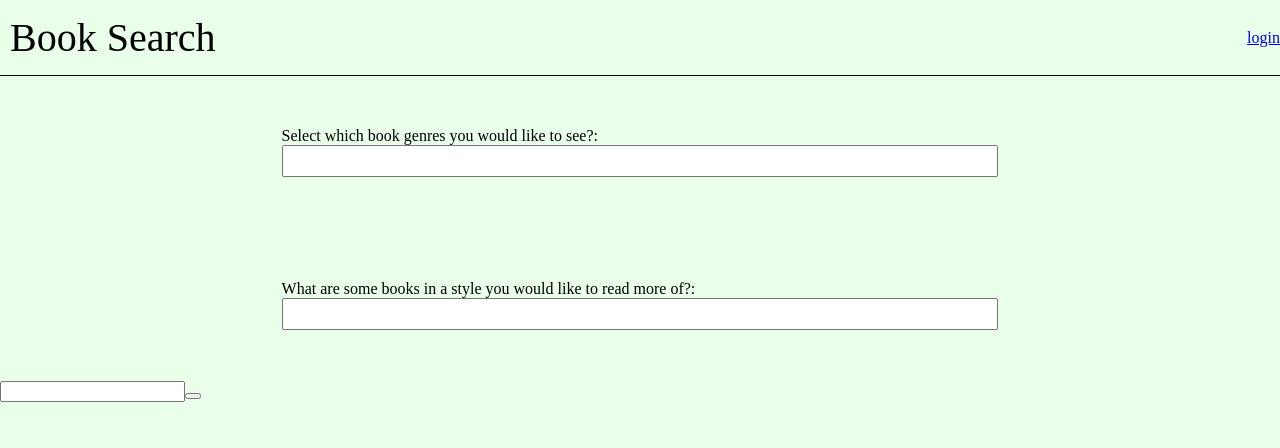
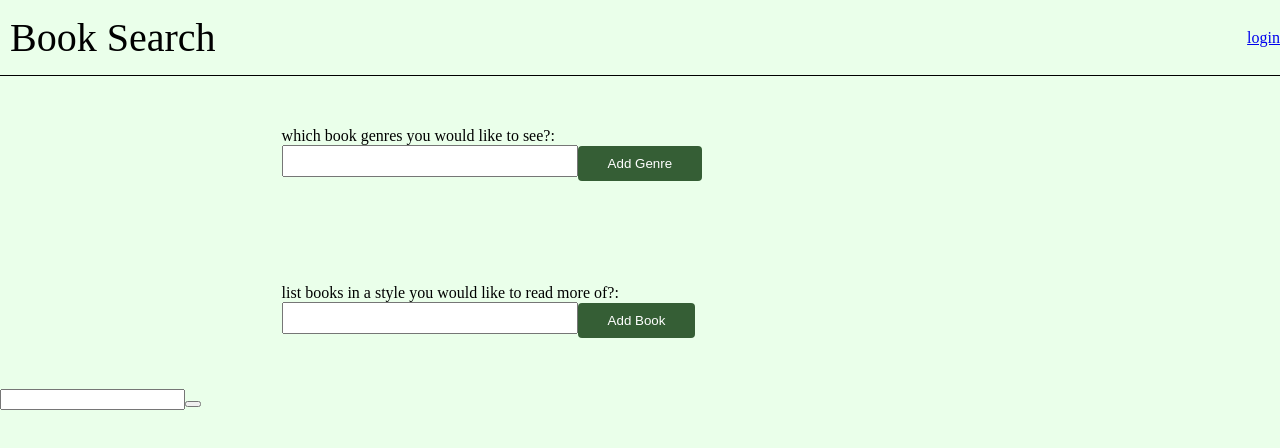
Before and after one commit to SpencerHitchcock05/Book-App, a React app in the folder client/: page / in a window 1280 px wide. Shown: the top 448 px of the page. Built offline with nearby package versions, Linux system fonts and the light colour scheme; the HTML template or start-up script is replaced by a standard one.

Commit message:
added buttons

```diff
--- a/client/src/App.css
+++ b/client/src/App.css
@@ -62,3 +62,13 @@ body {
 .param-input {
     font-size: 1.4rem;
 }
+
+.prompt-button {
+    background-color: #355e35;
+    color: white;
+
+    border: none;
+    border-radius: 4px;
+
+    padding: 10px 30px;
+}
--- a/client/src/Params.jsx
+++ b/client/src/Params.jsx
@@ -14,12 +14,18 @@ function Params(props) {
 
         <div id="params">
             <form className="param-form" action="/" method="post">
-                <label htmlFor="genre">Select which book genres you would like to see?:<br/></label>
-                <input type="text" name="genre" className="param-input" />
+                <label htmlFor="genre">which book genres you would like to see?:<br/></label>
+                <div>
+                    <input type="text" name="genre" className="param-input" />
+                    <button className="prompt-button">Add Genre</button>
+                </div>
             </form>
             <form className="param-form" action="/" method="post">
-                <label htmlFor="books">What are some books in a style you would like to read more of?:</label>
-                <input type="text" name="books" className="param-input" />
+                <label htmlFor="books">list books in a style you would like to read more of?:</label>
+                <div >
+                    <input type="text" name="books" className="param-input" />
+                    <button className="prompt-button">Add Book</button>
+                </div>
             </form>
 
         </div>
```
